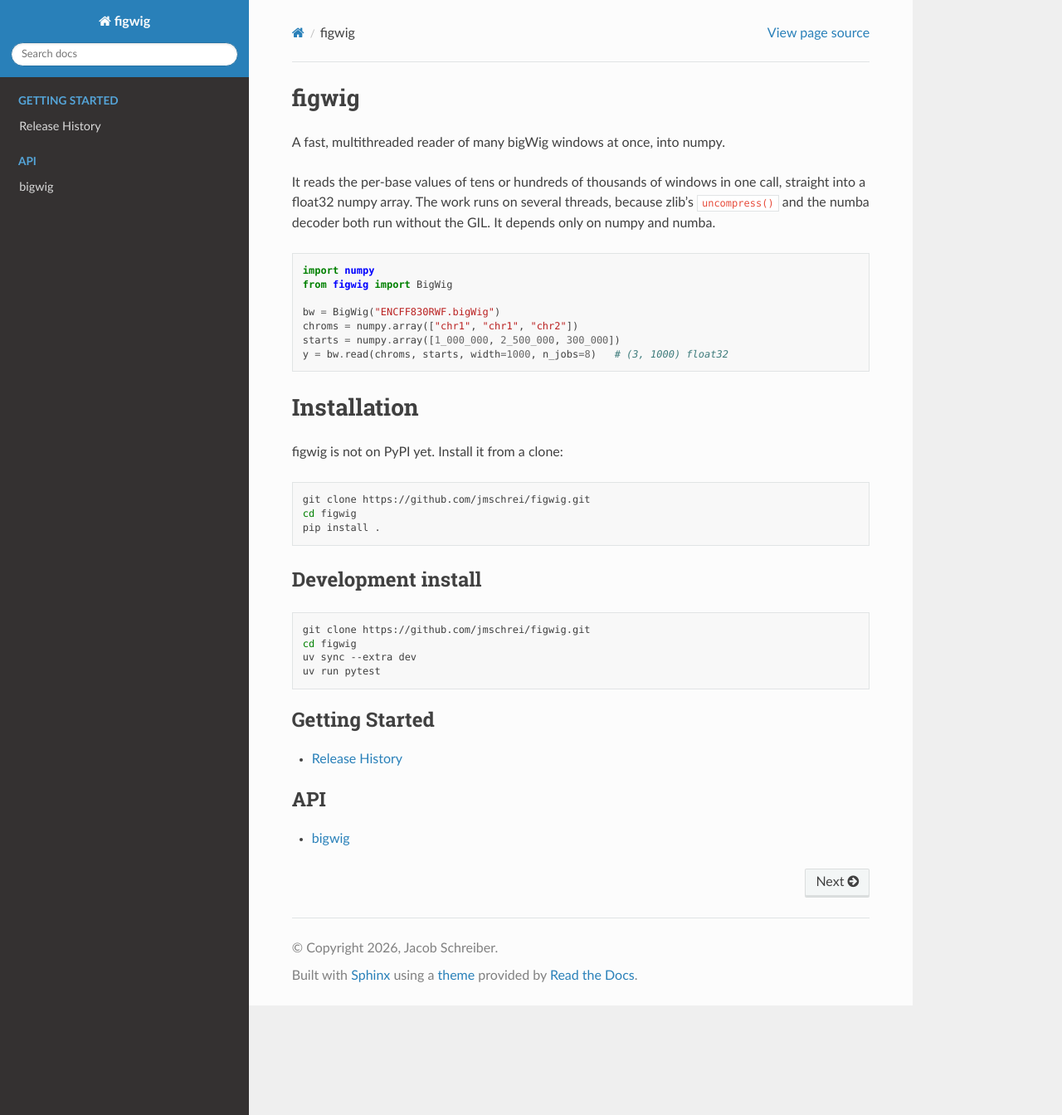
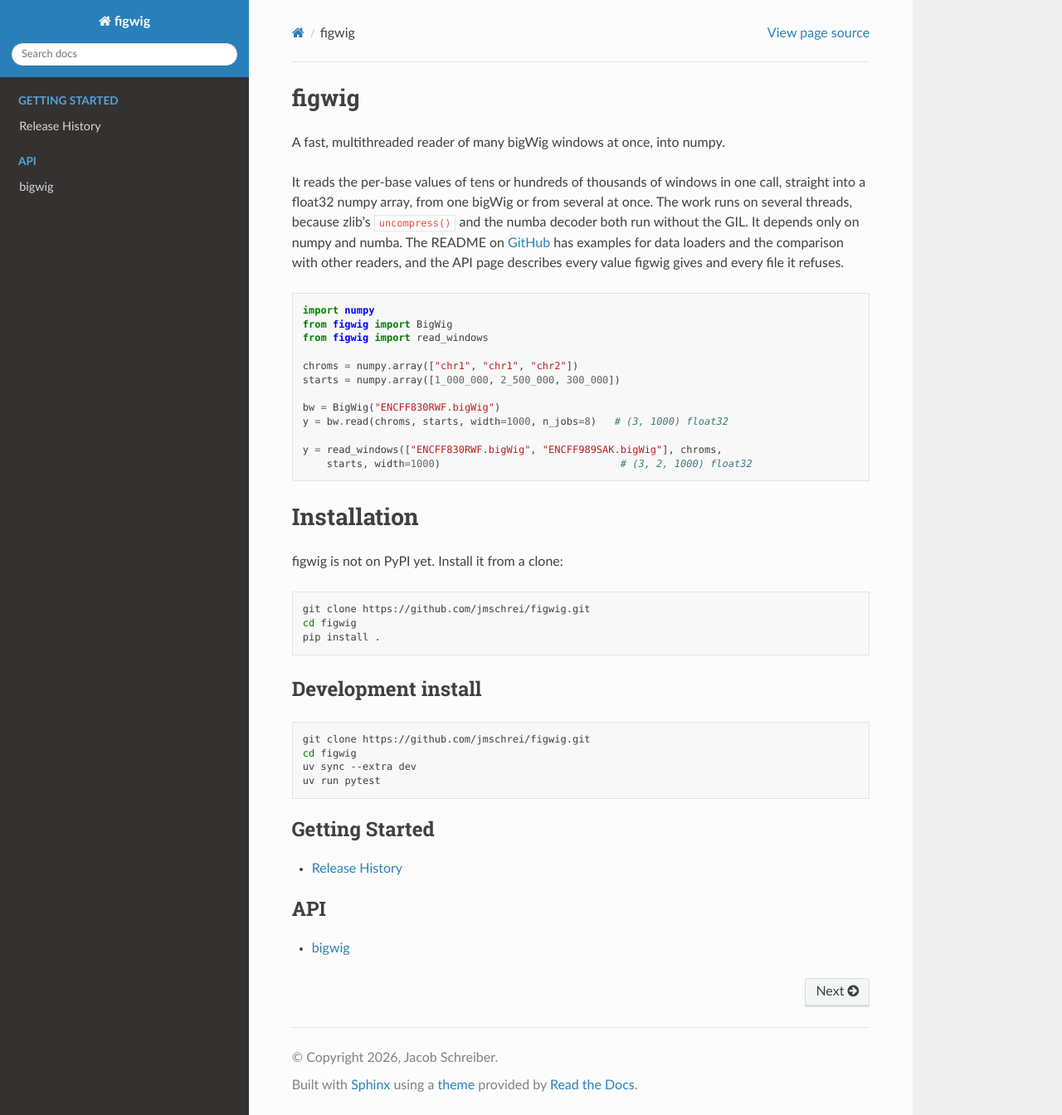
Before and after one commit to jmschrei/figwig, a Sphinx documentation site: the page built from docs/index.rst, in a window 1280 px wide and 1344 px high. Shown: the whole window at 83% size. Built offline with Sphinx 7.4.7 and the Read the Docs theme 3.1.0, drawn with Linux system fonts in a browser that asks for light colours.

Commit message:
DOC update the 0.1.0 changelog, the docs landing page and BigWig's batching note
whats_new.rst's 0.1.0 entry now describes missing=, windows on absent
chromosomes, reading several bigWigs into one array, n_jobs=-1, pickling,
and the files that are read or refused. The landing page shows a read of
several files and points to the README and the API page. BigWig's docstring
said a block shared by several windows is decompressed once; that holds
within a batch, and a block at a batch boundary can be decompressed by both
batches.

Co-Authored-By: Claude Opus 5.5 <noreply@anthropic.com>

```diff
--- a/docs/index.rst
+++ b/docs/index.rst
@@ -4,19 +4,27 @@ figwig
 A fast, multithreaded reader of many bigWig windows at once, into numpy.
 
 It reads the per-base values of tens or hundreds of thousands of windows in
-one call, straight into a float32 numpy array. The work runs on several
-threads, because zlib's ``uncompress()`` and the numba decoder both run
-without the GIL. It depends only on numpy and numba.
+one call, straight into a float32 numpy array, from one bigWig or from several
+at once. The work runs on several threads, because zlib's ``uncompress()``
+and the numba decoder both run without the GIL. It depends only on numpy and
+numba. The README on `GitHub <https://github.com/jmschrei/figwig>`_ has
+examples for data loaders and the comparison with other readers, and the API
+page describes every value figwig gives and every file it refuses.
 
 .. code-block:: python
 
     import numpy
     from figwig import BigWig
+    from figwig import read_windows
+
+    chroms = numpy.array(["chr1", "chr1", "chr2"])
+    starts = numpy.array([1_000_000, 2_500_000, 300_000])
 
     bw = BigWig("ENCFF830RWF.bigWig")
-    chroms = numpy.array(["chr1", "chr1", "chr2"])
-    starts = numpy.array([1_000_000, 2_500_000, 300_000])
     y = bw.read(chroms, starts, width=1000, n_jobs=8)   # (3, 1000) float32
+
+    y = read_windows(["ENCFF830RWF.bigWig", "ENCFF989SAK.bigWig"], chroms,
+        starts, width=1000)                              # (3, 2, 1000) float32
 
 Installation
 ============
```
Also changed, not shown: docs/whats_new.rst (+6 -2 lines), 1 other file.
